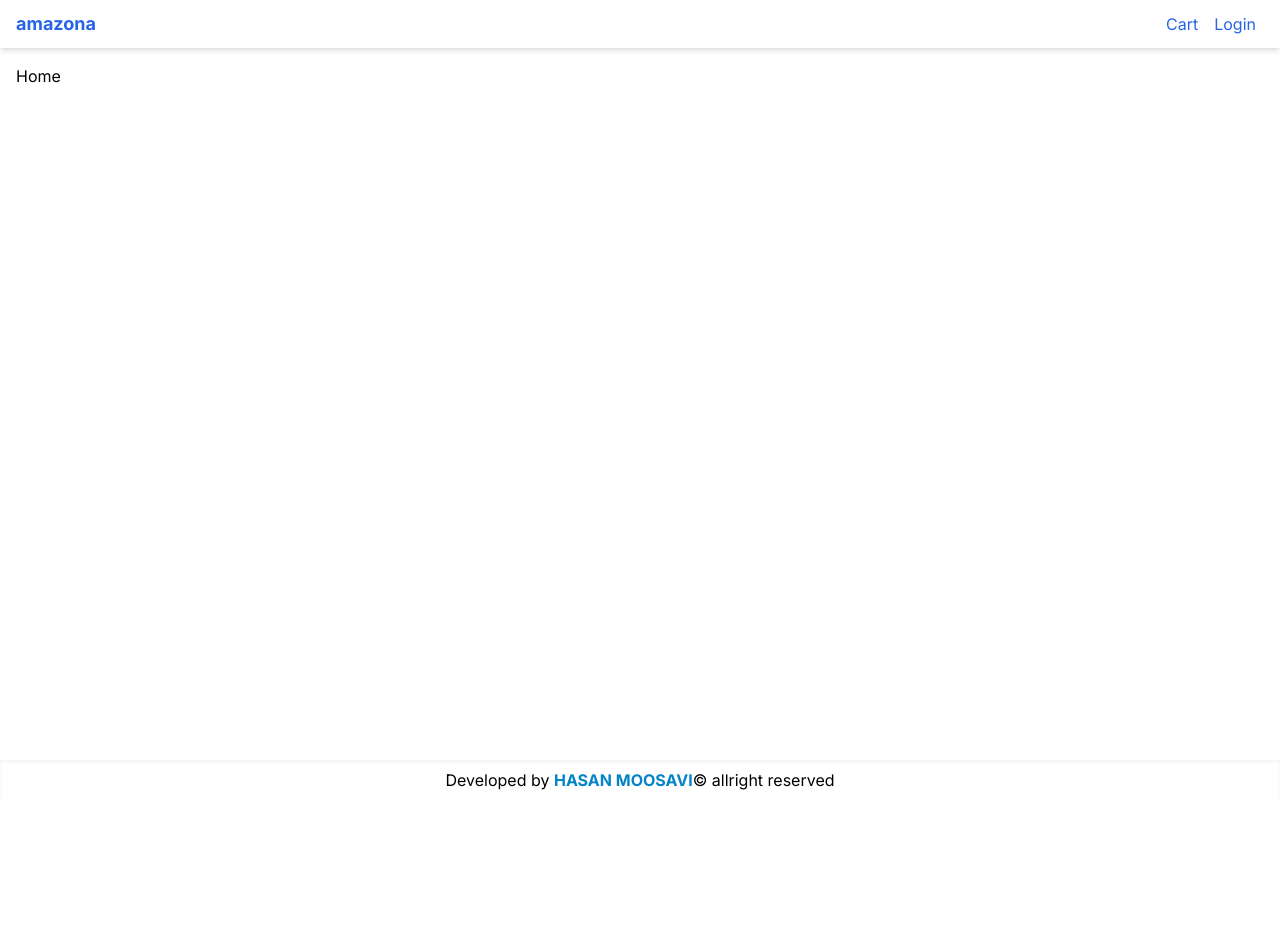
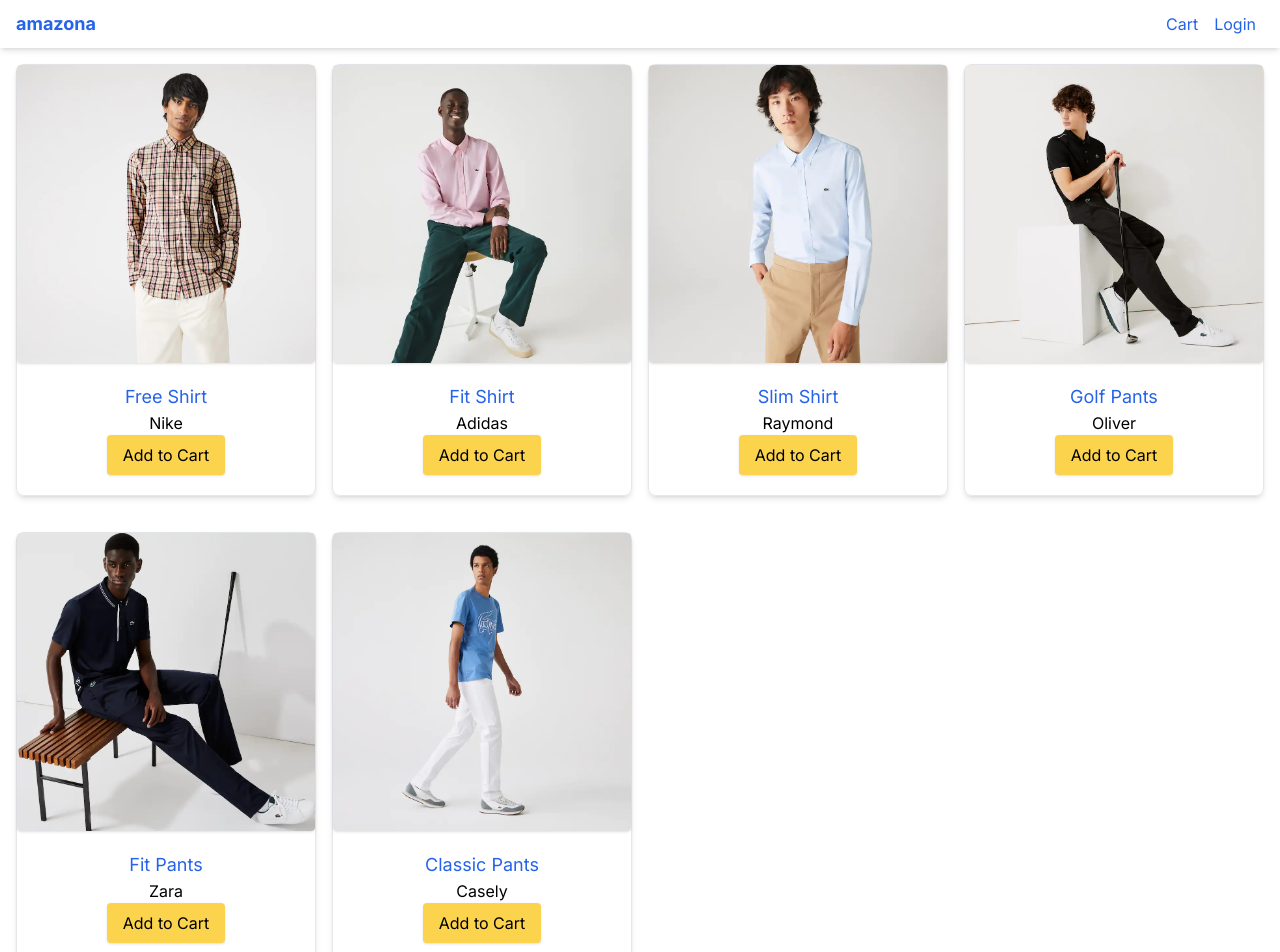
Before and after one commit to hasan814/Tail-Amazona, a Next.js app: page / in a window 1280 px wide. Shown: the top 952 px of the page. Before the commit the page ends 800 px from the top, so only its background shows below. Built offline with nearby package versions, Linux system fonts and the light colour scheme.

Commit message:
Create List Products

```diff
--- a/package.json
+++ b/package.json
@@ -9,6 +9,7 @@
     "lint": "next lint"
   },
   "dependencies": {
+    "bcryptjs": "^2.4.3",
     "mongoose": "^8.4.1",
     "next": "14.2.4",
     "next-auth": "^4.24.7",
@@ -18,6 +19,8 @@
     "uuid": "^10.0.0"
   },
   "devDependencies": {
+    "@types/bcryptjs": "^2.4.6",
+    "@types/uuid": "^9.0.8",
     "eslint": "^8",
     "eslint-config-next": "14.2.4",
     "postcss": "^8",
--- a/src/app/page.js
+++ b/src/app/page.js
@@ -1,5 +1,16 @@
+import ProductItem from "@/templates/ProductItem";
+import data from "@/utils/data";
+import { v4 as uuidv4 } from "uuid";
+
 const Home = () => {
-  return <div>Home</div>;
+  const { products } = data;
+  return (
+    <div className="grid grid-cols-1 gap-4 md:grid-cols-3 lg:grid-cols-4">
+      {products.map((product) => (
+        <ProductItem key={uuidv4()} product={product} />
+      ))}
+    </div>
+  );
 };
 
 export default Home;
--- a/src/components/layout/Footer.jsx
+++ b/src/components/layout/Footer.jsx
@@ -3,7 +3,9 @@ const Footer = () => {
     <footer className="flex h-10 justify-center items-center shadow-inner">
       <p>
         Developed by{" "}
-        <span className="uppercase text-sky-600 font-bold">hasan moosavi</span>
+        <span className="uppercase text-amber-600 font-bold">
+          hasan moosavi
+        </span>
         &copy; allright reserved
       </p>
     </footer>
--- /dev/null
+++ b/src/components/templates/ProductItem.jsx
@@ -0,0 +1,30 @@
+import Image from "next/image";
+import Link from "next/link";
+
+const ProductItem = ({ product }) => {
+  const { slug, image, name, brand } = product;
+  return (
+    <div className="card">
+      <Link href={`/product/${slug}`}>
+        <Image
+          src={image}
+          alt={name}
+          className="rounded shadow"
+          width={300}
+          height={300}
+        />
+      </Link>
+      <div className="flex flex-col items-center justify-center p-5">
+        <Link href={`/product/${slug}`}>
+          <h2 className="text-lg">{name}</h2>
+        </Link>
+        <p>{brand}</p>
+        <button className="primary-button" type="button">
+          Add to Cart
+        </button>
+      </div>
+    </div>
+  );
+};
+
+export default ProductItem;
--- /dev/null
+++ b/src/utils/data.js
@@ -0,0 +1,98 @@
+import bcrypt from 'bcryptjs';
+
+const data = {
+  users: [
+    {
+      name: 'John',
+      email: 'admin@example.com',
+      password: bcrypt.hashSync('123456'),
+      isAdmin: true,
+    },
+    {
+      name: 'Jane',
+      email: 'user@example.com',
+      password: bcrypt.hashSync('123456'),
+      isAdmin: false,
+    },
+  ],
+  products: [
+    {
+      name: 'Free Shirt',
+      slug: 'free-shirt',
+      category: 'Shirts',
+      image: '/images/shirt1.jpg',
+      price: 70,
+      brand: 'Nike',
+      rating: 4.5,
+      numReviews: 8,
+      countInStock: 20,
+      description: 'A popular shirt',
+      isFeatured: true,
+      banner: '/images/banner1.jpg',
+    },
+    {
+      name: 'Fit Shirt',
+      slug: 'fit-shirt',
+      category: 'Shirts',
+      image: '/images/shirt2.jpg',
+      price: 80,
+      brand: 'Adidas',
+      rating: 3.2,
+      numReviews: 10,
+      countInStock: 20,
+      description: 'A popular shirt',
+      isFeatured: true,
+      banner: '/images/banner2.jpg',
+    },
+    {
+      name: 'Slim Shirt',
+      slug: 'slim-shirt',
+      category: 'Shirts',
+      image: '/images/shirt3.jpg',
+      price: 90,
+      brand: 'Raymond',
+      rating: 4.5,
+      numReviews: 3,
+      countInStock: 20,
+      description: 'A popular shirt',
+    },
+    {
+      name: 'Golf Pants',
+      slug: 'golf-pants',
+      category: 'Pants',
+      image: '/images/pants1.jpg',
+      price: 90,
+      brand: 'Oliver',
+      rating: 2.9,
+      numReviews: 13,
+      countInStock: 20,
+      description: 'Smart looking pants',
+    },
+    {
+      name: 'Fit Pants',
+      slug: 'fit-pants',
+      category: 'Pants',
+      image: '/images/pants2.jpg',
+      price: 95,
+      brand: 'Zara',
+      rating: 3.5,
+      numReviews: 7,
+      countInStock: 20,
+      description: 'A popular pants',
+    },
+    {
+      name: 'Classic Pants',
+      slug: 'classic-pants',
+      category: 'Pants',
+      image: '/images/pants3.jpg',
+      price: 75,
+      brand: 'Casely',
+      rating: 2.4,
+      numReviews: 14,
+      countInStock: 20,
+      description: 'A popular pants',
+    },
+  ],
+};
+
+export default data;
```
Also changed, not shown: 1 other file (tests, documents, lock files or other folders).
